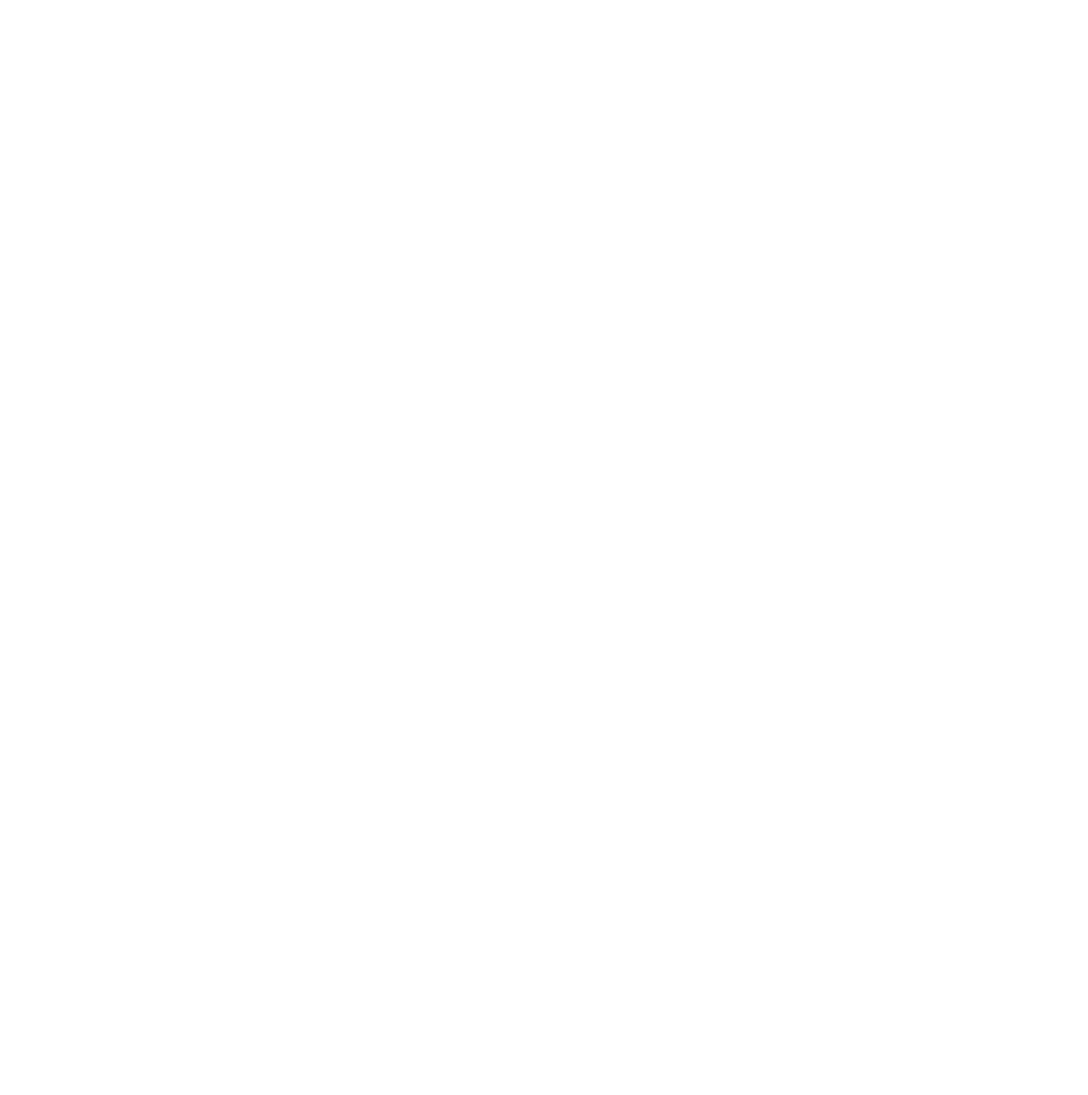
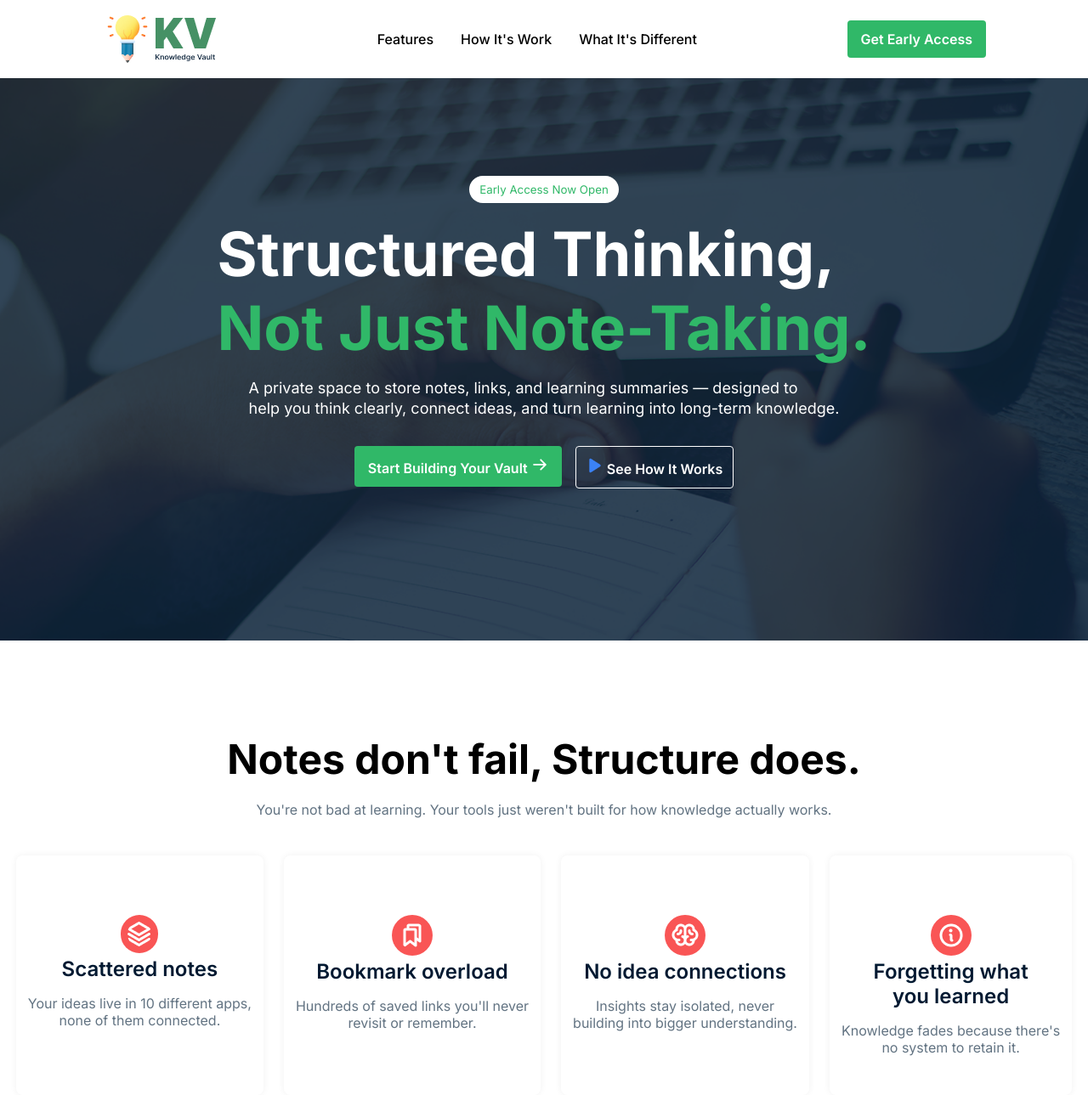
Before and after one commit to munna-cell/batch13-A01, a plain HTML site: page index.html in a window 1280 px wide. Shown: the whole page at 85% size. Before the commit the page ends 800 px from the top, so only its background shows below. Drawn offline with Linux system fonts and the light colour scheme.

Commit message:
update all

```diff
--- a/index.html
+++ b/index.html
@@ -5,13 +5,69 @@
     <meta name="viewport" content="width=device-width, initial-scale=1.0">
     <title>Assignment-01</title>
     <link rel="stylesheet" href="styles/styles.css">
+    <link rel="preconnect" href="https://fonts.googleapis.com">
+    <link rel="preconnect" href="https://fonts.gstatic.com" crossorigin>
+    <link href="https://fonts.googleapis.com/css2?family=Inter:ital,opsz,wght@0,14..32,100..900;1,14..32,100..900&display=swap" rel="stylesheet">
 </head>
 <body>
     <header>
+         <nav>
+            <img class="nav-img" src="assets/logo-navbar.png" alt="">
+            <ul>
+                <li><a class="inter-font" href="">Features</a></li>
+                <li><a class="inter-font" href="">How It's Work</a></li>
+                <li><a class="inter-font" href="">What It's Different</a></li>
+            </ul>
+            <button class="common-btn inter-font">Get Early Access</button>
+        </nav>
 
+        <!-- banner section  -->
+
+        <div class="banner">
+            <div class="banner-content">
+                    <button class="primary-btn inter-font">Early Access Now Open</button>
+                <h1 class="banner-main-heading inter-font"><span class="banner-heading1">Structured Thinking, <br></span><span class="banner-heading2">Not Just Note-Taking.</span></h1>
+                <p class="banner-description inter-font">A private space to store notes, links, and learning summaries — designed to <br> help you think clearly, connect ideas, and turn learning into long-term knowledge.</p>
+                <div class="display-flex">
+                        <div>
+                            <button class="common-btn inter-font">Start Building Your Vault <img class="arrow-img" src="assets/ArrowRight.png" alt=""></button>
+                        </div>
+                        <div>
+                            <button class="secondary-btn inter-font"><img width="20px" src="assets/play.png" alt=""> See How It Works</button>
+                        </div>
+                </div>
+            </div>
+        </div>
     </header>
 
     <main>
+        <!-- note section  -->
+       <section class="note-section">
+        <h1 class="note-section-title text-center inter-font">Notes don't fail, Structure does.</h1>
+        <p class="note-section-description text-center inter-font">You're not bad at learning. Your tools just weren't built for how knowledge actually works.</p>
+        <div class="notes-container display-flex text-center">
+            <div class="note">
+                <img class="icon-style" src="assets/Vector.png" alt="">
+                <h4 class="note-title inter-font">Scattered notes</h4>
+                <p class="note-description inter-font">Your ideas live in 10 different apps,<br> none of them connected.</p>
+            </div>
+            <div class="note">
+                <img class="icon-style" src="assets/Bookmarks.png" alt="">
+                <h4 class="note-title inter-font">Bookmark overload</h4>
+                <p class="note-description inter-font">Hundreds of saved links you'll never <br> revisit or remember.</p>
+            </div>
+            <div class="note">
+                <img class="icon-style" src="assets/Brain.png" alt="">
+                <h4 class="note-title inter-font">No idea connections</h4>
+                <p class="note-description inter-font">Insights stay isolated, never <br> building into bigger understanding.</p>
+            </div>
+            <div class="note">
+                <img class="icon-style" src="assets/Info.png" alt="">
+                <h4 class="note-title inter-font">Forgetting what <br> you learned</h4>
+                <p class="note-description inter-font">Knowledge fades because there's <br> no system to retain it.</p>
+            </div>
+        </div>
+       </section>
 
     </main>
 
--- a/styles/styles.css
+++ b/styles/styles.css
@@ -0,0 +1,192 @@
+* {
+    margin: 0;
+}
+
+/* shared styles */
+
+.inter-font {
+  font-family: "Inter", sans-serif;
+}
+
+.common-btn{
+    padding: 12px 16px;
+    border-radius: 4px;
+    background-color: #30B868;
+    font-weight: 600;
+    font-size: 16px;
+    align-items: center;
+    color: #FFFFFF;
+    border: none;
+    cursor: pointer;
+}
+
+.common-btn:hover{
+    background-color: navajowhite;
+    color: #000000;
+    transform: translateY(-2px);
+}
+
+.display-flex{
+    display: flex;
+}
+
+.text-center{
+    text-align: center;
+}
+
+.icon-style{
+    background-color: #F95555;
+    border-radius: 1000px;
+    padding: 8px;
+}
+
+main section{
+    margin-top: 110px;
+}
+/* nav styles */
+nav {
+    display: flex;
+    justify-content: space-between;
+    padding: 16px 120px;
+    align-items: center;
+}
+
+nav ul{
+    display: flex;
+}
+
+nav ul li {
+    list-style: none;
+
+}
+
+nav li a {
+    text-decoration: none;
+    color: #000000;
+    font-weight: 500;
+    font-size: 16px;
+    margin-right: 32px;
+}
+
+.nav-img{
+    width: 139px;
+    height: 60px;
+}
+
+
+
+/* header banner */
+.banner{
+    background-image: url("../assets/hero-bg.png");
+    background-repeat: no-repeat;
+    background-size: cover;
+    background-position: center;
+}
+
+.primary-btn{
+    background-color: #FFFFFF;
+    color: #30B868;
+    padding: 8px 12px;
+    border-radius: 1000px;
+    border: none;
+    align-items: center;
+    margin-bottom: 16px;
+    cursor: pointer;
+    transition: all 0.3s ease;
+}
+
+.primary-btn:hover{
+    background-color: navajowhite;
+    color: #000000;
+    transform: translateY(-2px);
+}
+
+.banner-content{
+    padding: 115px 120px 179px 120px;
+    display: flex;
+    flex-direction: column;
+    justify-content: flex-start;
+    align-items: center;
+}
+
+.banner-main-heading{
+    margin-bottom: 16px;
+    font-size: 72px;
+    font-weight: 700;
+}
+
+.banner-heading1{
+    color: #FFFFFF;
+}
+
+.banner-heading2{
+    color: #30B868;
+}
+
+.banner-description{
+    margin-bottom: 32px;
+    font-weight: 400;
+    font-size: 18px;
+    color: #FFFFFF;
+    line-height: 24px;
+}
+
+.secondary-btn{
+    background-color: transparent;
+    color: #FFFFFF;
+    padding: 12px;
+    margin-left: 16px;
+    border: 1px solid rgba(255, 255, 255, 1);
+    border-radius: 4px;
+    font-weight: 600;
+    font-size: 16px;
+    cursor: pointer;
+    transition: all 0.3s ease;
+}
+
+
+.secondary-btn:hover{
+    background-color: navajowhite;
+    color: #000000;
+    transform: translateY(-2px);
+}
+
+/* notes section  */
+
+.notes-container{
+    justify-content: center;
+    gap: 24px;
+    margin-top: 44px;
+}
+
+.note-description{
+    padding: 16px 14px 30px 14px;
+    font-weight: 400;
+    font-size: 16px;
+    color: #627382;
+}
+
+.note{
+    border-radius: 8px;
+    box-shadow: 0px 0px 8px 0px rgba(0, 0, 0, 0.06);
+    padding-top: 70px;
+    padding-bottom: 16px;
+}
+
+.note-title{
+    font-weight: 600;
+    font-size: 24px;
+    color: #001931;
+}
+
+.note-section-title{
+    font-weight: 700;
+    font-size: 48px;
+    padding-bottom: 20px;
+}
+
+.note-section-description{
+    font-weight: 400;
+    font-size: 16px;
+    color: #627382;
+}
```
